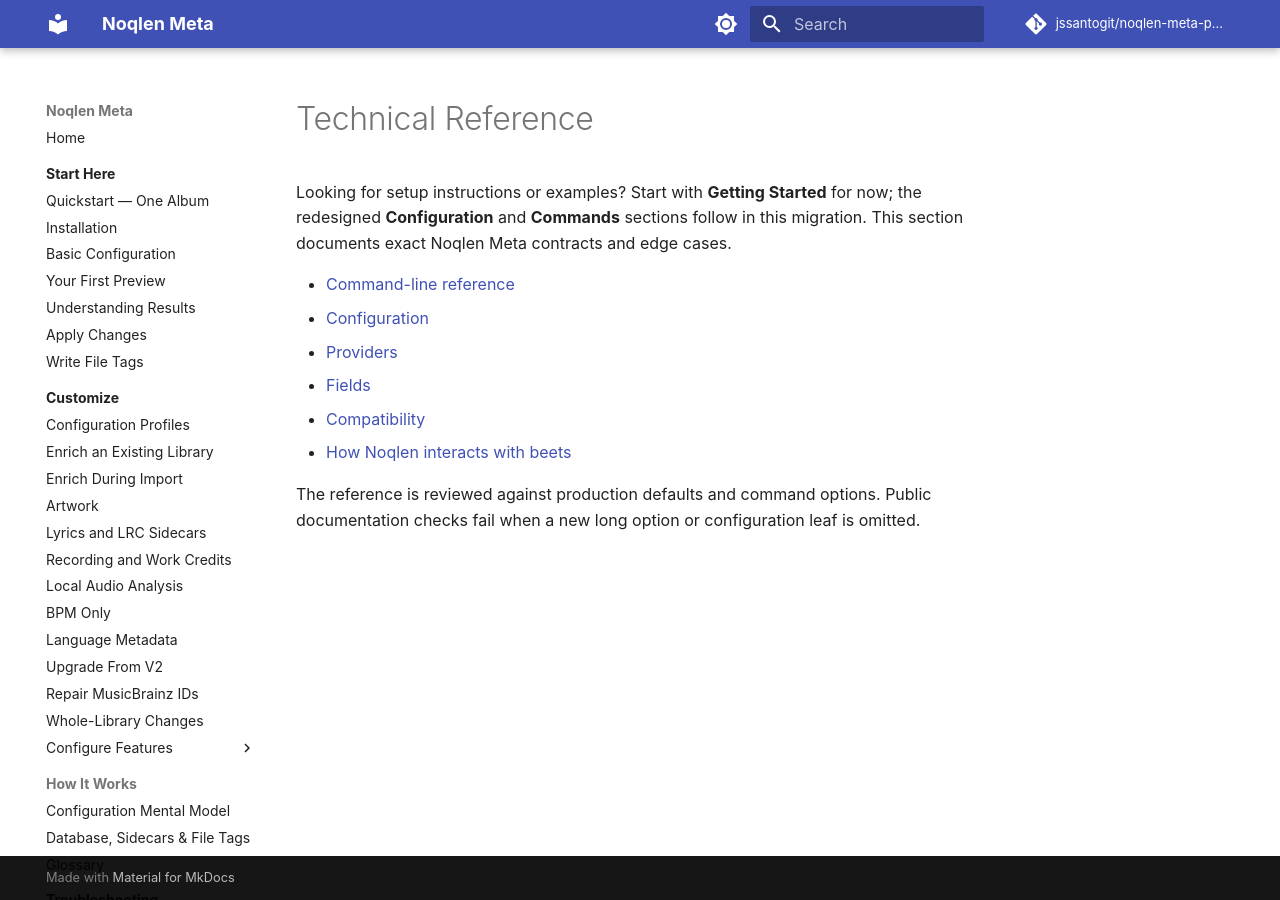
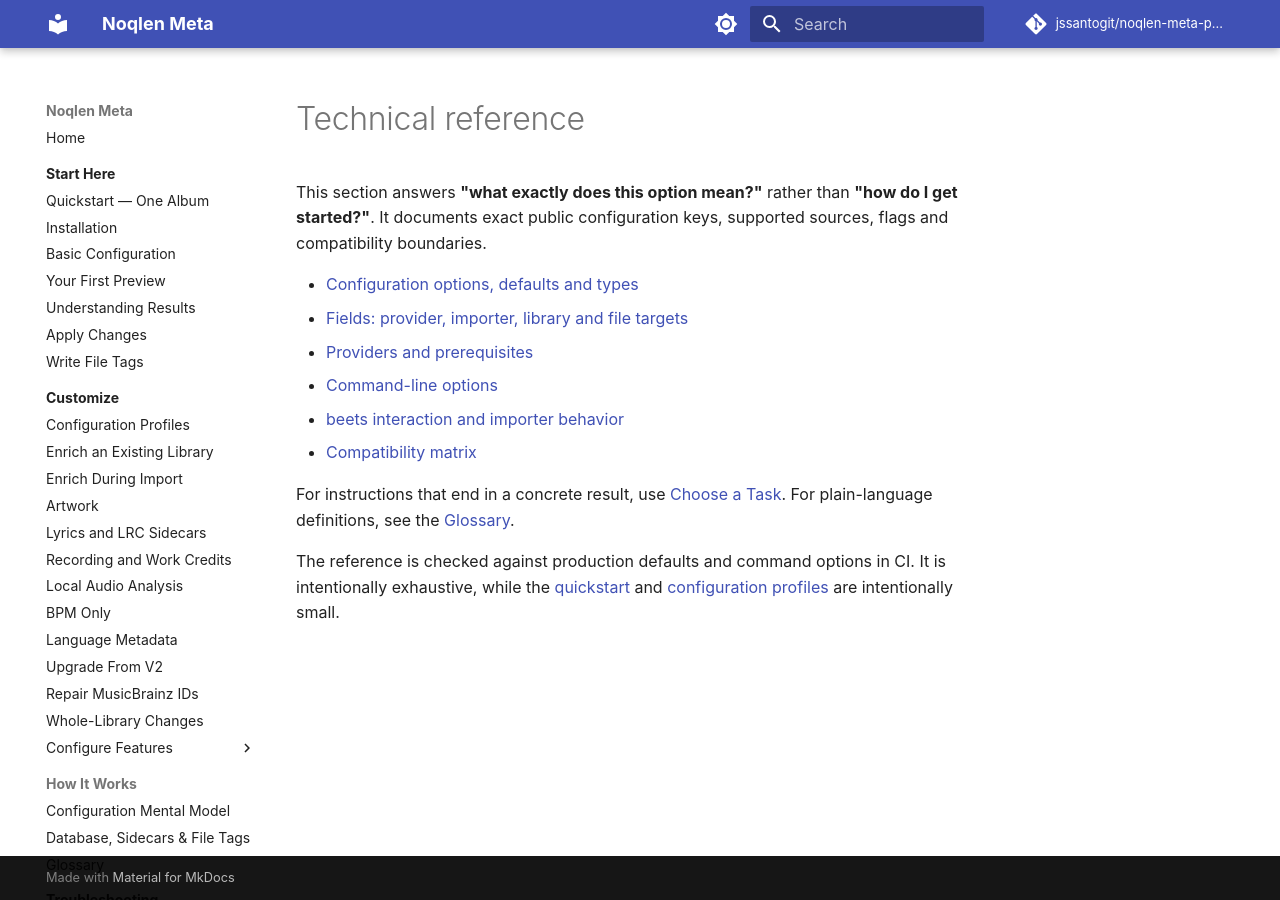
Before and after one commit to jssantogit/noqlen-meta-plugin, an MkDocs documentation site: the page built from site-docs/technical-reference/index.md, in a window 1280 px wide. Built offline with MkDocs 1.6.1 and Material for MkDocs 9.7.7, drawn with Linux system fonts in a browser that asks for light colours; comment, search, counter and statistics services are not loaded.

Commit message:
docs: align legacy tutorials and technical pages with beginner-first workflow

```diff
--- a/site-docs/technical-reference/index.md
+++ b/site-docs/technical-reference/index.md
@@ -1,16 +1,21 @@
-# Technical Reference
+# Technical reference
 
-Looking for setup instructions or examples? Start with **Getting Started** for
-now; the redesigned **Configuration** and **Commands** sections follow in this
-migration. This section documents exact Noqlen Meta contracts and edge cases.
+This section answers **"what exactly does this option mean?"** rather than
+**"how do I get started?"**. It documents exact public configuration keys,
+supported sources, flags and compatibility boundaries.
 
-- [Command-line reference](command-line.md)
-- [Configuration](configuration.md)
-- [Providers](providers.md)
-- [Fields](fields.md)
-- [Compatibility](compatibility.md)
-- [How Noqlen interacts with beets](beets-interaction.md)
+- [Configuration options, defaults and types](configuration.md)
+- [Fields: provider, importer, library and file targets](fields.md)
+- [Providers and prerequisites](providers.md)
+- [Command-line options](command-line.md)
+- [beets interaction and importer behavior](beets-interaction.md)
+- [Compatibility matrix](compatibility.md)
 
-The reference is reviewed against production defaults and
-command options. Public documentation checks fail when a new long option or
-configuration leaf is omitted.
+For instructions that end in a concrete result, use
+[Choose a Task](../recipes/index.md).
+For plain-language definitions, see the
+[Glossary](../concepts/glossary.md).
+
+The reference is checked against production defaults and command options in CI.
+It is intentionally exhaustive, while the [quickstart](../start-here/quickstart.md)
+and [configuration profiles](../recipes/configuration-profiles.md) are intentionally small.
```
